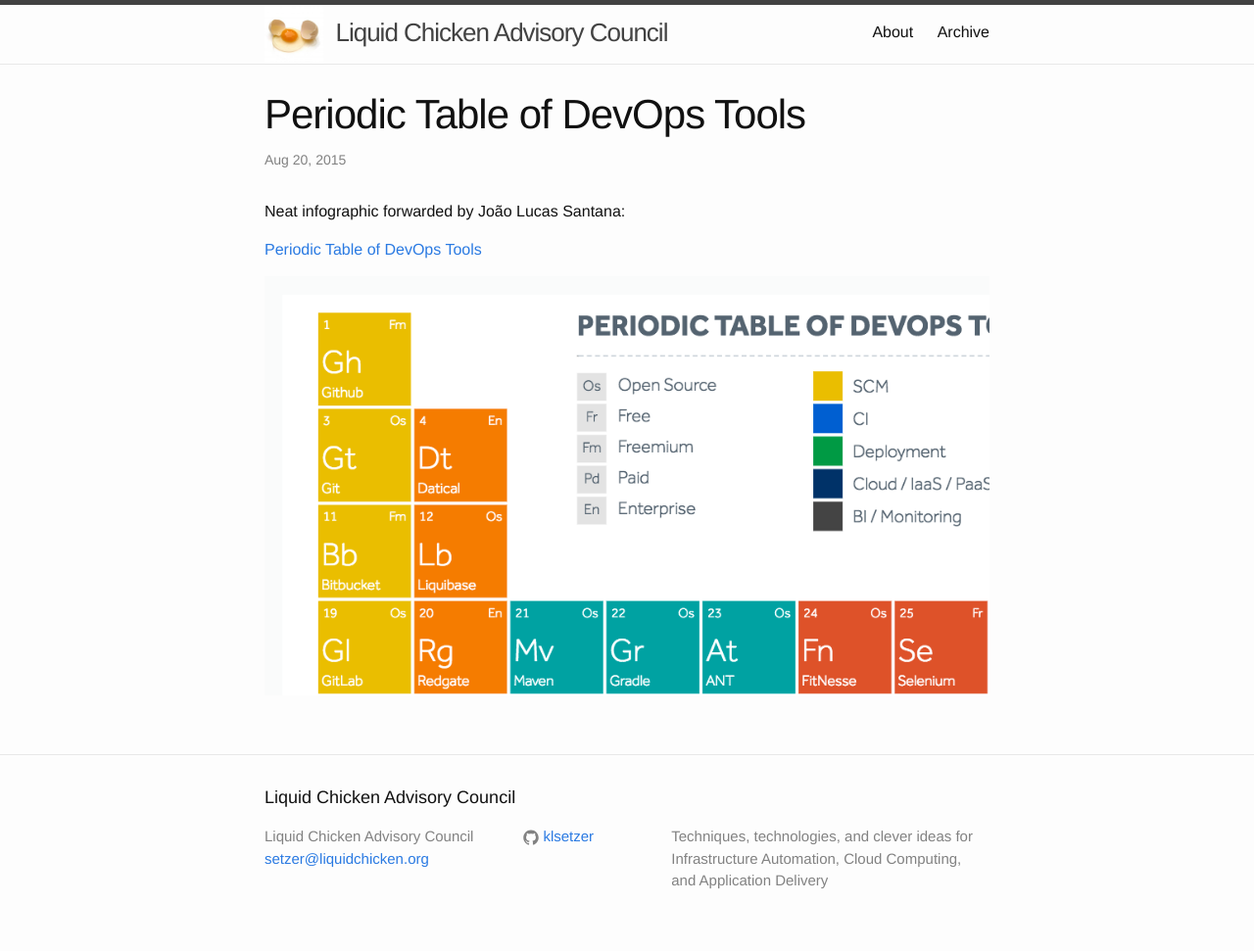
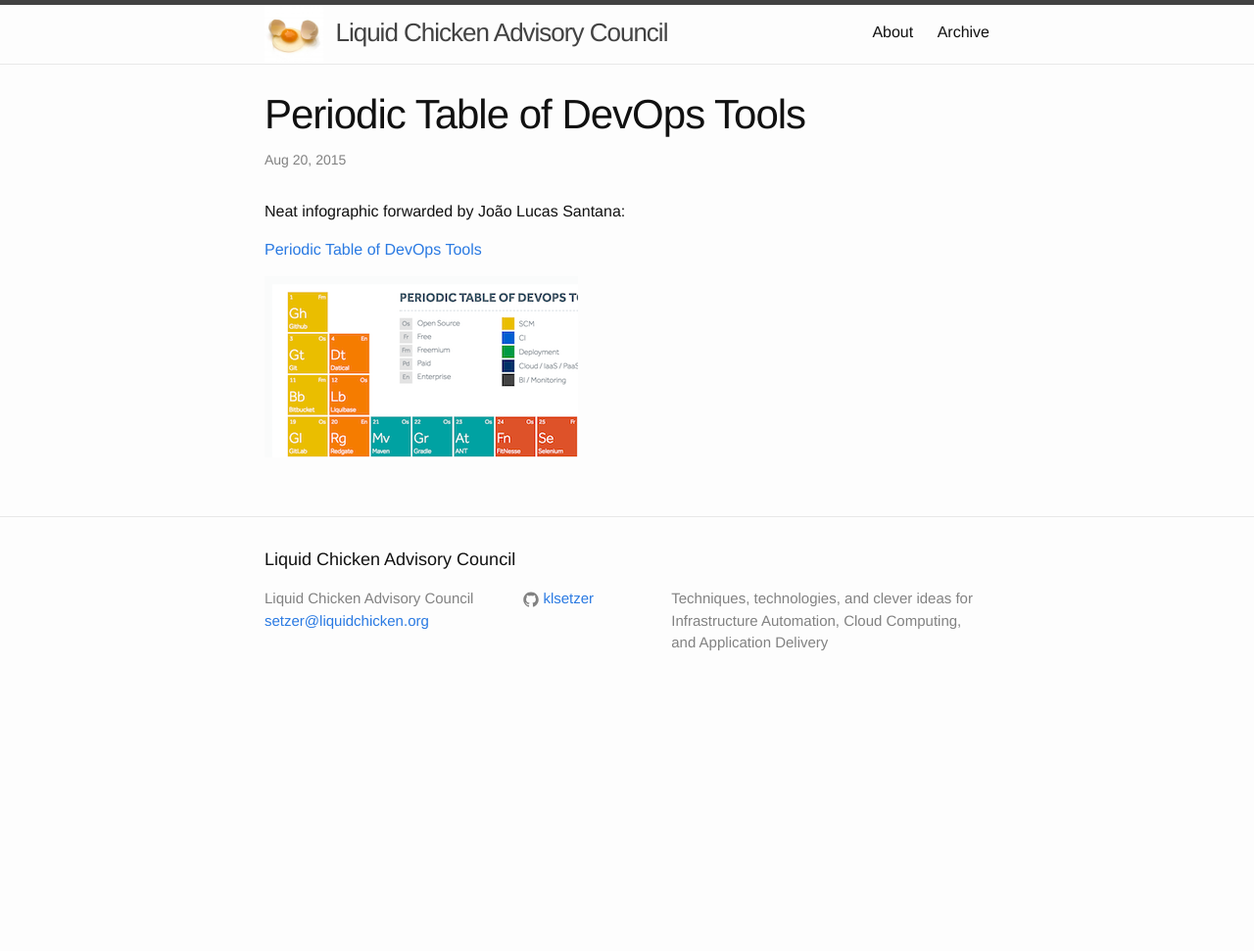
Before and after one commit to liquidchicken/liquidchicken.github.io, a Jekyll site: the page built from _posts/2015-08-20-periodic-table-of-devops-tools.markdown, in a window 1280 px wide. Shown: the whole page at 98% size. Built offline with Jekyll 4.4.1, drawn with Linux system fonts in a browser that asks for light colours; comment, search, counter and statistics services are not loaded; after the commit the page ends 900 px from its top, so only the background shows below that.

Commit message:
Resize image and change home to allow HTML

```diff
--- a/index.html
+++ b/index.html
@@ -14,7 +14,7 @@ layout: default
         <h2>
           <a class="post-link" href="{{ post.url | prepend: site.baseurl }}">{{ post.title }}</a>
         </h2>
-          <span class="post-excerpt">{{ post.content | strip_html | truncatewords: 30 }}</span>
+          <span class="post-excerpt">{{ post.content | truncatewords: 130 }}</span>
       </li>
     {% endfor %}
   </ul>
```
Also changed, not shown: assets/Periodic_Table_of_Devops_Tools.png.
